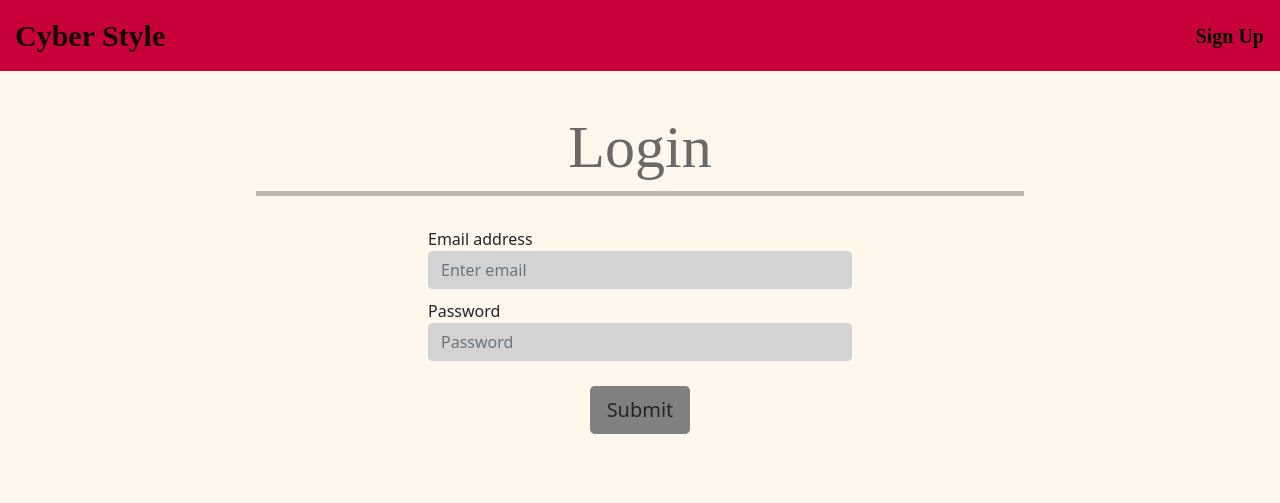
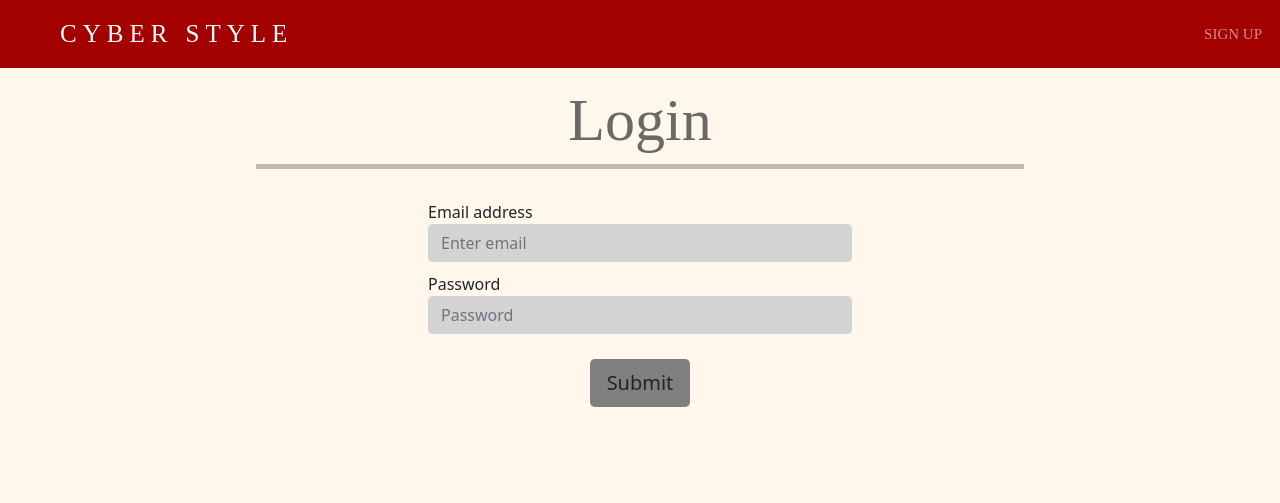
Before and after one commit to nguyenh19/cs4640-project, a PHP site: page /login.html in a window 1280 px wide. Shown: the top 503 px of the page. Run offline with PHP 8.4, Linux system fonts and the light colour scheme.

Commit message:
consistent navbar and added links to other pages

```diff
--- a/login.html
+++ b/login.html
@@ -33,32 +33,30 @@
 </head>
 
 <body>
-    <nav class="navbar navbar-expand-lg navbar-light">
+    <!--<nav class="navbar navbar-expand-lg navbar-light">
         <a class="navbar-brand" href="./index.html">Cyber Style</a>
-        <!--The following is dummy code for the navbar when the user is signed in-->
-        <!--<button class="navbar-toggler" type="button" data-toggle="collapse" data-target="#navbarSupportedContent" aria-controls="navbarSupportedContent" aria-expanded="false" aria-label="Toggle navigation">
-            <span class="navbar-toggler-icon"></span>
-        </button>
-        <div class="collapse navbar-collapse">
-            <ul class="navbar-nav mr-auto">
-                <li class="nav-item active">
-                    <a class="nav-link active" href="#">My Closet</a>
-                </li>
-                <li class="nav-item active">
-                    <a class="nav-link active" href="#">My Lookbook</a>
-                </li>
-                <li class="nav-item active">
-                    <a class="nav-link active" href="#">My Wishlist</a>
-                </li>
-            </ul>
-        </div>-->
         <div class="d-flex justify-content-end" style="margin-right: 0; margin-left: auto;">
             <div class="nav-item active">
                 <a class="nav-link active" id="sign-in" href="#">Sign Up</a>
             </div>
         </div>
-    </nav>
-    <div class="row justify-content-center">
+    </nav>-->
+    <div class="row">
+    <nav id = "navbar-ex" class="navbar fixed-top navbar-expand-lg navbar-dark">
+            <a class="navbar-brand" href="./index.html">CYBER STYLE</a>
+            <button class="navbar-toggler" type="button" data-toggle="collapse" data-target="#navbarSupportedContent" aria-controls="navbarSupportedContent" aria-expanded="false" aria-label="Toggle navigation">
+            <span class="navbar-toggler-icon"></span>
+            </button>
+            <div class="collapse navbar-collapse" id="navbarSupportedContent">
+              <ul class="navbar-nav ms-auto">
+                  <li class="nav-item">
+                  <a class="nav-link" href = './index.html'>SIGN UP</a>
+                  </li>
+              </ul>
+            </div>
+        </nav>
+    </div>
+    <div class="row justify-content-center" style="margin-top: 20px;">
         <div>
         <h3 class="text-center" id="login-heading">Login</h3>
         <hr id="divider">
--- a/styles/login.css
+++ b/styles/login.css
@@ -1,29 +1,4 @@
 @import "main.css";
-/* body {
-    background-color: #FFF7EB;
-}
-
-nav {
-    background-color: #C70039;
-}
-.navbar-brand {
-    padding-left: 15px;
-    font-weight: bold;
-    font-family: "Copperplate";
-    font-size: 30px;
-}
-
-.nav-link {
-    font-family: "Copperplate";
-    font-size: 20px;
-    font-weight: bold;
-}
-
-#sign-in {
-    font-weight: bold;
-    font-size: 20px;
-    color: black;
-} */
 
 #login-card {
     margin-top: 15px;
@@ -32,8 +7,8 @@ nav {
 }
 
 #login-heading {
-    margin-top: 2.5rem;
-    font-family: "Copperplate";
+    margin-top: 4rem;
+    font-family: "Amerhyst";
     font-size: 60px;
     color: #6B6965;
 }
--- a/styles/main.css
+++ b/styles/main.css
@@ -10,21 +10,23 @@ body {
     background-color: #FFF7EB;
 }
 
-nav {
-    background-color: #C70039;
+.navbar{
+    background-color: #A30000;
+    padding: 10px;
 }
 
-.navbar-brand {
-    padding-left: 15px;
-    font-weight: bold;
-    font-family: "Copperplate";
-    font-size: 30px;
+.navbar-brand{
+    padding-left: 50px;
+    font-size: 25px;
+    font-family: 'Amehysta';
+    letter-spacing: 6px;
 }
 
-.nav-link {
-    font-family: "Copperplate";
-    font-size: 20px;
-    font-weight: bold;
+
+.nav-item{
+    padding-left: 20px;
+    font-family: 'Amehysta';
+    font-size: 15px;
 }
 
 #sign-in {
--- a/wardrobe.html
+++ b/wardrobe.html
@@ -27,7 +27,7 @@
                   <a class="nav-link" href = '#WISHLIST'>MY WISHLIST</a>
                   </li>
                   <li class="nav-item">
-                  <a class="nav-link" href = '#LOGOUT'>LOGOUT</a>
+                  <a class="nav-link" href = './index.html'>LOGOUT</a>
                   </li>
               </ul>
             </div>
```
